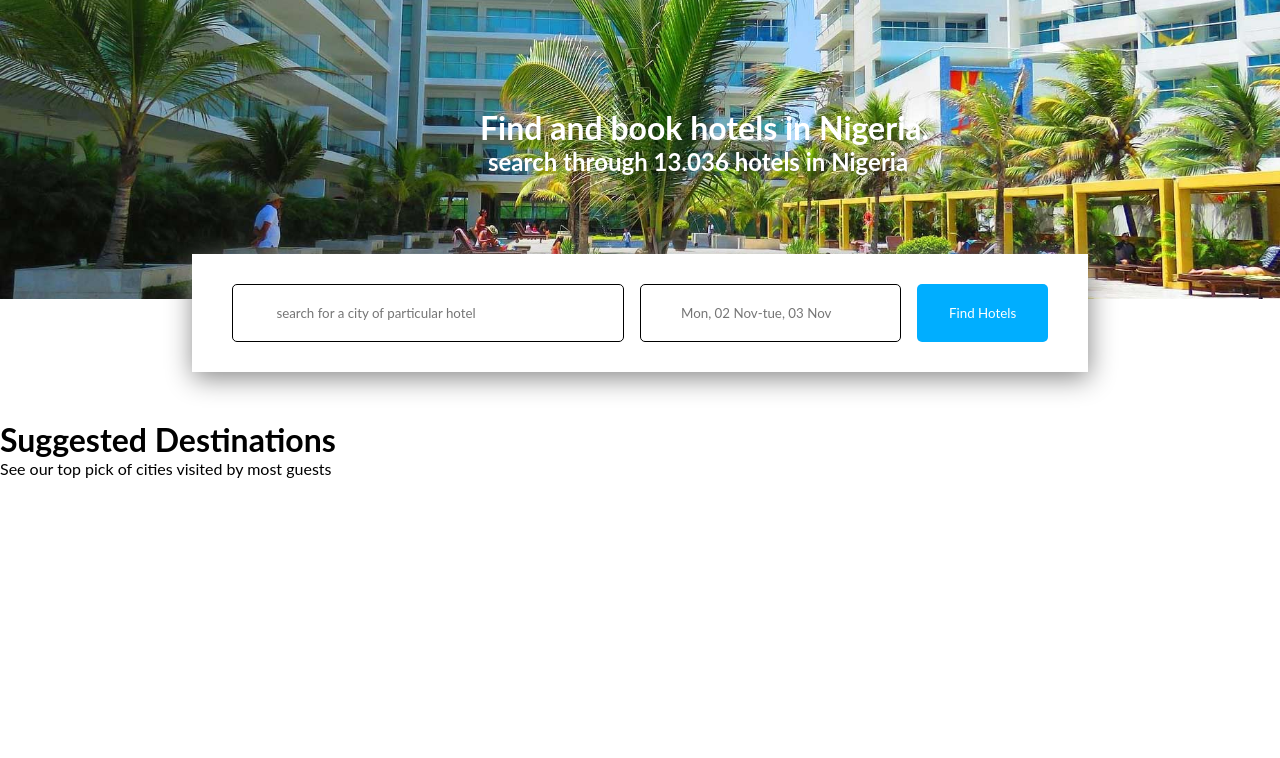
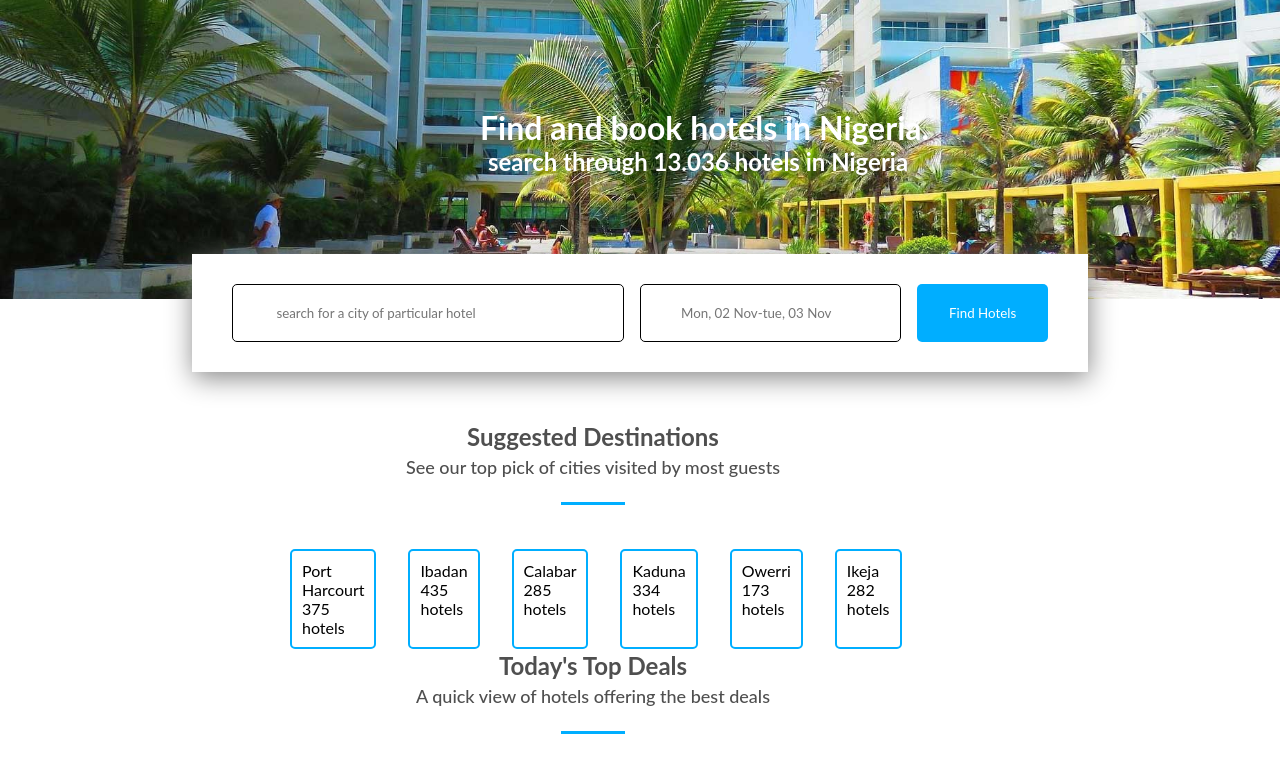
Before and after one commit to Esther94/Hotels.ng_clone, a plain HTML site: page index.html in a window 1280 px wide. Shown: the part 93-851 px from the top of the page. Before the commit the page ends 800 px from the top, so only its background shows below. Drawn offline with Linux system fonts and the light colour scheme.

Commit message:
newly adds

```diff
--- a/index.html
+++ b/index.html
@@ -58,9 +58,47 @@
         </form>
 
         <div class="secondsection">
-          <h1 class="section2h1">Suggested Destinations </h1>
-          <p class="see-top-guest">See our top pick of cities visited by most guests</p>
+          <p class="section2header">Suggested Destinations </p>
+          <p class="section2sub-header">See our top pick of cities visited by most guests</p>
+          <div class="skyblue-tinyline"></div>
+
+          <div class="city-container">
+            <div  class="most-cities-quest-visit"
+            >
+              <a class="city">Port Harcourt
+                375 hotels</a>
+            </div>
+            <div class="most-cities-quest-visit">
+              <a class="city">Ibadan
+                435 hotels</a>
+            </div>
+            <div class="most-cities-quest-visit">
+              <a class="city">Calabar
+                285 hotels</a>
+            </div>
+            <div class="most-cities-quest-visit">
+              <a class="city">Kaduna
+                334 hotels</a>
+            </div>
+            <div class="most-cities-quest-visit">
+              <a class="city">Owerri
+                173 hotels</a>
+            </div>
+            <div class="most-cities-quest-visit">
+              <a class="city">Ikeja
+                282 hotels
+                </a>
+            </div>
+          </div>
+         <div class="deals">
+           <p class="section2header">Today's Top Deals</p>
+           <p class="section2sub-header">A quick view of hotels offering the best deals</p>
+           <div class="skyblue-tinyline"></div>
+         </div>
+
         </div>
+
+
 
  </main>
   </div>
--- a/style.css
+++ b/style.css
@@ -83,7 +83,6 @@
   width: 100%;
   height: 100%;
   max-width: auto;
-  background: rgba(51, 51,51);
 }
 
 
@@ -116,7 +115,6 @@ form{
   padding: 30px 40px 30px 40px;
   position: relative;
   bottom: 3rem;
-  z-index: 20%;
   left: 12rem;
   box-shadow: 1px +6px +25px #888888;
 }
@@ -139,3 +137,44 @@ form{
   background: #00aeff;
   border-radius: 5px;
 }
+
+.secondsection{
+  margin-left: 290px;
+}
+
+.section2header{
+  font-size: 24px;
+  color: #4f4f4f;
+  font-weight: 700;
+  margin-top: 2px;
+  margin-bottom: 5px;
+  text-align: center;
+}
+
+.section2sub-header{
+  font-size: 18px;
+  font-weight: 500;
+  color: #4f4f4f;
+  text-align: center;
+}
+
+.skyblue-tinyline{
+  margin: 1.5rem auto;
+  width: 4rem;
+  border-top: 3px solid #00aeff;
+}
+
+.city-container{
+  display: grid;
+  grid-gap:2rem;
+  grid-template-columns: repeat(6, 1fr);
+}
+
+.most-cities-quest-visit{
+  margin-top: 20px;
+  border: 2px solid #00aeff;
+  border-radius: 4px;
+  padding: 10px;
+  align-items: center;
+  border-radius: 5px;
+}
```
